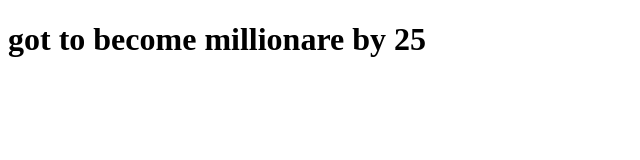
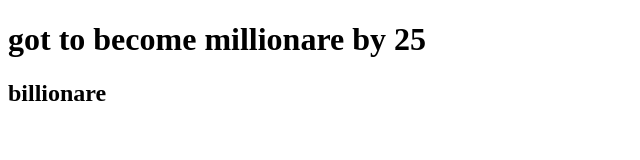
Before and after one commit to TOSEEB/myfirstrepo, a plain HTML site: page index.html in a window 1280 px wide. Shown: the whole page, without its empty margins (0-640 px from the left). Drawn offline with Linux system fonts and the light colour scheme.

Commit message:
skipped staging area and fixed

```diff
--- a/index.html
+++ b/index.html
@@ -8,6 +8,6 @@
 </head>
 <body>
     <h1>got to become millionare by 25</h1>
-
+    <h2>billionare</h2>
 </body>
 </html>
```
